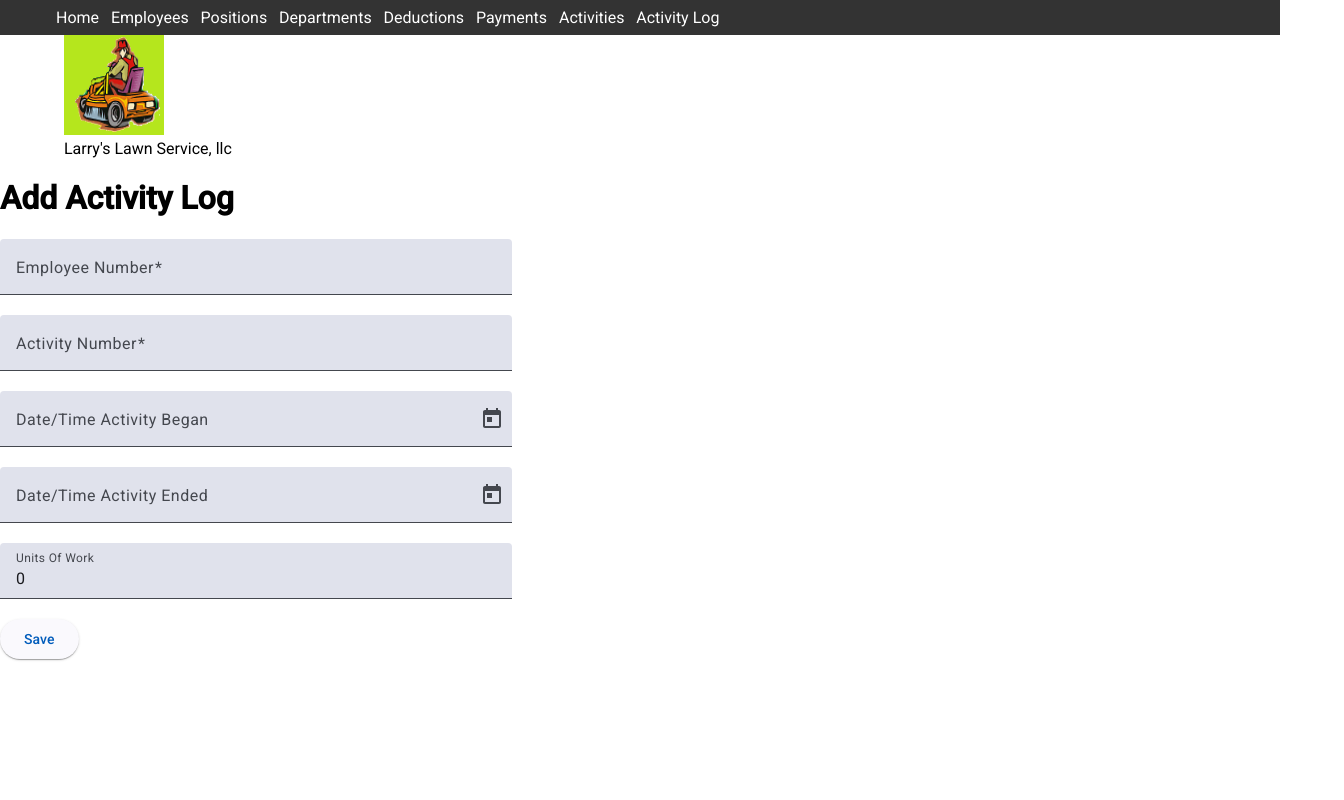
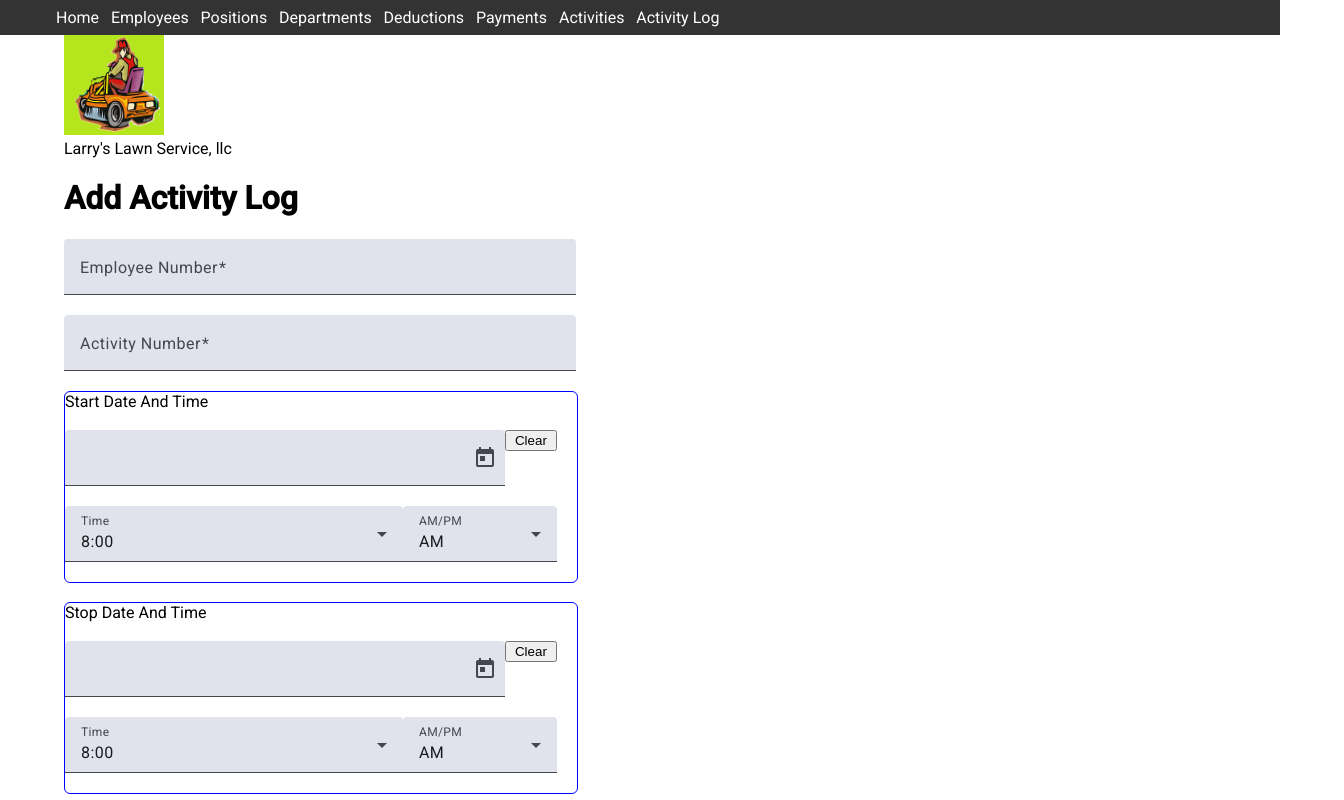
Before and after one commit to gdaniel409/GLPayroll2, an Angular app: page /createactivitylog in a window 1280 px wide. Shown: the top 800 px of the page, 1344 px wide, since content can reach past the window. Built offline with nearby package versions, Linux system fonts and the light colour scheme; no server answers.

Commit message:
revision 2.0.0

```diff
--- a/src/app/ActivityLogs/activity-log-create/activity-log-create.component.html
+++ b/src/app/ActivityLogs/activity-log-create/activity-log-create.component.html
@@ -1,23 +1,36 @@
 
+<div style="margin-left: 5%; width: 100%;">
 
     <h1>Add Activity Log</h1>
 
-
     <form [formGroup]="activityLogForm" (ngSubmit)="onSubmit()">
 
-         <mat-form-field style="width: 40%;">
+        <mat-form-field style="width: 40%;">
             <mat-label>Employee Number</mat-label>
             <input formControlName="employeenumber" matInput required />
             <mat-error>Employee Number is required</mat-error>
         </mat-form-field><br />
 
-          <mat-form-field style="width: 40%;">
+        <mat-form-field style="width: 40%;">
             <mat-label>Activity Number</mat-label>
             <input formControlName="activitynumber" matInput required />
             <mat-error>Employee Number is required</mat-error>
         </mat-form-field><br />
 
-        <mat-form-field style="width: 40%;">
+        <app-date-time #startDateTime [dateLabel]="startDateLabel"
+            (selectionChange)="handleStartDateChangeSelection($event)">
+        </app-date-time>
+
+        <br />
+
+        <app-date-time #endDateTime [dateLabel]="endDateLabel"
+            (selectionChange)="handleEndDateChangeSelection($event)">
+        </app-date-time>
+
+
+        <br />
+
+        <!-- <mat-form-field style="width: 40%;">
             <mat-label>Date/Time Activity Began</mat-label>
             <input formControlName="dateBeginActivity" [matDatepicker]="picker" matInput />
             <mat-datepicker-toggle matSuffix [for]="picker"></mat-datepicker-toggle>
@@ -32,12 +45,12 @@
             <mat-datepicker-toggle matSuffix [for]="picker2"></mat-datepicker-toggle>
             <mat-datepicker #picker2></mat-datepicker>
 
-        </mat-form-field><br />
+        </mat-form-field><br /> -->
 
         <mat-form-field style="width: 40%;">
             <mat-label>Units Of Work</mat-label>
-            <input formControlName="unitsofwork" matInput />
-
+            <input formControlName="unitsofwork" matInput required />
+            <mat-error>Units Of Work is required</mat-error>
         </mat-form-field><br />
 
         <div style="width: 40%;">
@@ -49,3 +62,5 @@
 
 
     </form>
+
+</div>
--- a/src/app/ActivityLogs/activity-log-create/activity-log-create.component.ts
+++ b/src/app/ActivityLogs/activity-log-create/activity-log-create.component.ts
@@ -5,7 +5,7 @@
 
 
 */
-import { Component, OnInit } from '@angular/core';
+import { Component, OnInit, ViewChild } from '@angular/core';
 
 import { FormBuilder, FormGroup, ReactiveFormsModule, Validators } from '@angular/forms';
 import { ActivatedRoute, Router } from '@angular/router';
@@ -18,6 +18,8 @@ import { MatInputModule } from '@angular/material/input';
 import { MatButton } from '@angular/material/button';
 import { SubsidiaryHttpService } from '../../Services/SubPayroll/subsidiary-http-service.service';
 import { ActivityLogHttpService } from '../../Services/ActivityLogService/ActivityLogService';
+import { DateTimeComponent } from "../../Controls/DateTime/date-time/date-time.component";
+import { DateTimeModel } from '../../Models/DateTimeModel';
 
 
 @Component({
@@ -32,12 +34,25 @@ import { ActivityLogHttpService } from '../../Services/ActivityLogService/Activi
     MatNativeDateModule,
     MatInputModule,
     MatButton,
-
+    DateTimeComponent
   ],
   templateUrl: './activity-log-create.component.html',
   styleUrl: './activity-log-create.component.css'
 })
 export class ActivityLogCreateComponent implements OnInit {
+
+  @ViewChild('startDateTime') startDateComponentRef!: DateTimeComponent;
+  @ViewChild('endDateTime') endDateComponentRef!: DateTimeComponent;
+
+  startDateTime: DateTimeModel | undefined;
+  endDateTime: DateTimeModel | undefined;
+
+  handleEndDateChangeSelection($event: any) {
+    this.endDateTime = $event;
+  }
+  handleStartDateChangeSelection($event: any) {
+    this.startDateTime = $event;
+  }
 
   activityLogForm!: FormGroup;
   activityID: number | undefined;
@@ -48,7 +63,8 @@ export class ActivityLogCreateComponent implements OnInit {
 
   loading = false;
   submitted = false;
-
+  startDateLabel: string = "Start Date And Time";
+  endDateLabel: string = "Stop Date And Time";
 
   constructor(
     private formBuilder: FormBuilder,
@@ -56,8 +72,7 @@ export class ActivityLogCreateComponent implements OnInit {
     private router: Router,
     private httpActivityLogService: ActivityLogHttpService,
 
-  )
-  {
+  ) {
     //inject api string
     this.httpActivityLogService.apiString = "activitylogmodel";
   }
@@ -73,18 +88,14 @@ export class ActivityLogCreateComponent implements OnInit {
 
     this.activityLogForm = this.formBuilder.group({
 
-       activitynumber:[this.activityNumber],
-       employeenumber:[this.employeeNumber],
-       unitsofwork : [0],
+      activitynumber: [this.activityNumber],
+      employeenumber: [this.employeeNumber],
+      unitsofwork: [0],
       dateBeginActivity: [],
       dateEndedActivity: [],
 
 
     });
-
-    //this.activityLogForm.reset();
-
-
 
   }
 
@@ -93,29 +104,45 @@ export class ActivityLogCreateComponent implements OnInit {
     if (this.activityLogForm === undefined || this.activityLogForm.invalid) {
       return;
     }
+
+    if(this.endDateTime == undefined){
+      this.endDateComponentRef.hasErrors("Required");
+    }
+
+    if(this.startDateTime == undefined){
+      this.startDateComponentRef.hasErrors("Required");
+    }
+
+    if(this.endDateTime == undefined || this.startDateTime == undefined){
+      return;
+    }
     this.submitted = true;
     this.loading = true;
 
     //create activity log here
 
-   const activityLogModel : ActivityLogModel={
+    const activityLogModel: ActivityLogModel = {
       id: undefined,
       activityID: this.activityID,
       employeeID: this.employeeID,
       unitsOfWork: this.activityLogForm.value.unitsofwork,
-     dateTimeBeginActivity: this.activityLogForm.value.dateBeginActivity,
-     dateTimeEndActivity: this.activityLogForm.value.dateEndedActivity,
+      dateTimeBeginActivity: this.startDateTime?.dateTime,
+      dateTimeEndActivity: this.endDateTime?.dateTime,
       activityNumber: this.activityNumber,
       employeeNumber: this.employeeNumber,
       resolved: false,
     }
 
     this.httpActivityLogService.addItem(activityLogModel).subscribe({
-      next: (value)=>{
+      next: (value) => {
 
         this.activityLogForm.reset();
         this.loading = false;
         this.submitted = false;
+        this.endDateComponentRef.clearSelection();
+        this.startDateComponentRef.clearSelection();
+        this.startDateComponentRef.hasErrors("Required");
+        this.endDateComponentRef.hasErrors("Required");
 
       }
     });
--- a/src/app/ActivityLogs/activity-log-list/activity-log-list.component.html
+++ b/src/app/ActivityLogs/activity-log-list/activity-log-list.component.html
@@ -45,7 +45,7 @@
       <ng-container matColumnDef="datetimebegin">
             <th mat-header-cell *matHeaderCellDef>Date/Time Begin</th>
             <td mat-cell *matCellDef="let activitylog">
-                  {{ activitylog.dateTimeBeginActivity | date:'MM/dd/yyyy'}}
+                  {{ activitylog.dateTimeBeginActivity | date:'short'}}
             </td>
       </ng-container>
 
@@ -53,7 +53,7 @@
       <ng-container matColumnDef="datetimeend">
             <th mat-header-cell *matHeaderCellDef>Date/Time End</th>
             <td mat-cell *matCellDef="let activitylog">
-                  {{ activitylog.dateTimeEndActivity | date:'MM/dd/yyyy'}}
+                  {{ activitylog.dateTimeEndActivity | date:'short'}}
             </td>
       </ng-container>
 
--- /dev/null
+++ b/src/app/Controls/DateTime/date-time/date-time.component.css
@@ -0,0 +1,15 @@
+
+.border-style{
+    border: 1px solid;
+    border-color: blue;
+    border-radius: 6px;
+    width: 40%;
+}
+
+.colormeblue{
+    color: blue;
+}
+
+.colormeblack{
+    color: black;
+}
--- /dev/null
+++ b/src/app/Controls/DateTime/date-time/date-time.component.html
@@ -0,0 +1,71 @@
+
+<div class="border-style colormeblue">
+
+     <mat-label class="colormeblack"> {{dateLabel}}</mat-label><br /><br />
+    <mat-form-field style="width: 86%;">
+
+        <input
+        [value]="monthandyear"
+        (dateChange)="onMonthAndYearChanged($event)" [matDatepicker]="picker" matInput required/>
+        <mat-datepicker-toggle matSuffix [for]="picker"></mat-datepicker-toggle>
+        <mat-datepicker  #picker >
+            <mat-error>{{dateLabel}} is required</mat-error>
+        </mat-datepicker>
+
+    </mat-form-field>
+    <button style="width: 10%; vertical-align: top;" (click)="clearSelection()">Clear</button>
+    <br />
+
+    <mat-form-field style="width: 66%;">
+        <mat-label>Time</mat-label>
+
+        <mat-select matSelect
+        [value]="time"
+        (selectionChange)="onTimeSelectionChange($event)" [compareWith]="compare">
+            <mat-option value="1200">12:00</mat-option>
+            <mat-option value="1230">12:30</mat-option>
+            <mat-option value="100">1:00</mat-option>
+            <mat-option value="130">1:30</mat-option>
+            <mat-option value="200">2:00</mat-option>
+            <mat-option value="230">2:30</mat-option>
+
+            <mat-option value="300">3:00</mat-option>
+            <mat-option value="330">3:30</mat-option>
+            <mat-option value="400">4:00</mat-option>
+            <mat-option value="430">4:30</mat-option>
+            <mat-option value="500">5:00</mat-option>
+            <mat-option value="530">5:30</mat-option>
+
+            <mat-option value="600">6:00</mat-option>
+            <mat-option value="630">6:30</mat-option>
+            <mat-option value="700">7:00</mat-option>
+            <mat-option value="730">7:30</mat-option>
+            <mat-option value="800">8:00</mat-option>
+            <mat-option value="830">8:30</mat-option>
+
+            <mat-option value="900">9:00</mat-option>
+            <mat-option value="930">9:30</mat-option>
+            <mat-option value="1000">10:00</mat-option>
+            <mat-option value="1030">10:30</mat-option>
+            <mat-option value="1100">11:00</mat-option>
+            <mat-option value="1130">11:30</mat-option>
+
+        </mat-select>
+
+    </mat-form-field>
+    <mat-form-field style="width: 30%;">
+
+        <mat-label>AM/PM</mat-label>
+
+        <mat-select matSelect
+        [value]="ampm"
+         (selectionChange)="onAMPMSelectionChange($event)" [compareWith]="compare">
+            <mat-option value="AM">AM</mat-option>
+            <mat-option value="PM">PM</mat-option>
+        </mat-select>
+
+    </mat-form-field>
+
+    <mat-label style="color: red">{{error}}</mat-label>
+
+</div>
--- /dev/null
+++ b/src/app/Controls/DateTime/date-time/date-time.component.ts
@@ -0,0 +1,134 @@
+import { Component, EventEmitter, Input, Output } from '@angular/core';
+import { MatInput, MatInputModule } from "@angular/material/input";
+import { MatDatepicker, MatDatepickerModule } from "@angular/material/datepicker";
+import { MatSelect } from '@angular/material/select';
+import { MatOption } from '@angular/material/core';
+import { formatDate } from "@angular/common";
+import { DateTimeModel as DateTimeModel } from '../../../Models/DateTimeModel';
+
+
+@Component({
+  selector: 'app-date-time',
+  imports: [
+    MatInputModule,
+    MatDatepicker,
+    MatInput,
+    MatDatepickerModule,
+    MatSelect,
+    MatOption,
+  ],
+  templateUrl: './date-time.component.html',
+  styleUrl: './date-time.component.css'
+})
+export class DateTimeComponent {
+  clearSelection() {
+    this.dateTimeModel = undefined;
+    this.monthandyear = "";
+
+    if (this.selectionChange !== undefined) {
+
+      this.selectionChange.emit(this.dateTimeModel);
+
+    }
+
+  }
+
+  monthandyear: string = "";
+  ampm: string = "AM";
+  time: string = "800";
+  startDate: Date | undefined;
+  error: string = "";
+  currentTimeValue: number = 800;
+
+  dateTimeModel: DateTimeModel | undefined;
+
+  @Input() dateLabel: string | undefined;
+  @Output() selectionChange = new EventEmitter<any>(); // Event for selection changes
+
+  constructor(/* private datePipe: DatePipe */) {
+
+    this.startDate = new Date();
+    const nowDate = this.startDate.toDateString();
+
+    const format = 'MM/dd/yyyy';
+    const locale = 'en-US';
+    this.monthandyear = formatDate(nowDate, format, locale);
+
+    //create the default datetime
+    this.dateTimeModel = new DateTimeModel();
+
+    this.dateTimeModel.amPm = "AM";
+    this.dateTimeModel
+    this.dateTimeModel.month = this.startDate.getMonth();
+    this.dateTimeModel.year = this.startDate.getFullYear();
+    this.dateTimeModel.day = this.startDate.getDay();
+    this.dateTimeModel.time = 800;
+    this.dateTimeModel.dateTime = this.startDate;
+
+
+  }
+
+  hasErrors(err: string){
+
+    this.error = err;
+
+  }
+
+  onMonthAndYearChanged(event: any) {
+
+    const format = 'yyyy-MM-dd';
+    const myDate = event.value;
+    const locale = 'en-US';
+    this.monthandyear = formatDate(myDate, format, locale);
+
+    const parsedElements: string[] = this.monthandyear.split("-");
+
+    this.dateTimeModel!.month = Number(parsedElements[1]);
+    this.dateTimeModel!.day = Number(parsedElements[2]);
+    this.dateTimeModel!.year = Number(parsedElements[0]);
+    this.dateTimeModel?.calculateDateTime();
+
+    if (this.selectionChange !== undefined) {
+      this.selectionChange.emit(this.dateTimeModel);
+    }
+
+  }
+
+  onAMPMSelectionChange(event: any): void {
+    // this.selectionChange.emit(event.value);
+
+    this.ampm = event.value;
+    this.processTime();
+
+
+  }
+
+  onTimeSelectionChange(event: any) {
+
+    this.currentTimeValue = Number(event.value);
+    this.processTime();
+
+  }
+
+  private processTime(){
+
+    this.dateTimeModel!.time = this.currentTimeValue;
+
+    if (this.ampm == "PM") {
+      this.dateTimeModel!.time += 1200;
+    }
+
+    this.dateTimeModel?.calculateDateTime();
+
+    if (this.selectionChange !== undefined) {
+      this.selectionChange.emit(this.dateTimeModel);
+   }
+
+
+  }
+
+  compare(object1: any, object2: any) {
+    return object1 && object2 && object1.toString() == object2.toString()
+  }
+
+}
--- a/src/app/Employees/employee-add-edit/employee-add-edit.component.html
+++ b/src/app/Employees/employee-add-edit/employee-add-edit.component.html
@@ -10,6 +10,11 @@
     }
 
     <form [formGroup]="employeeFormGroup" (ngSubmit)="onSubmit()">
+
+
+        <!-- <app-date-time [dateLabel]="startDateLabel">
+
+        </app-date-time><br /> -->
 
         <mat-form-field style="width: 40%;">
             <mat-label>Title</mat-label>
--- /dev/null
+++ b/src/app/Interfaces/IMoment.ts
@@ -0,0 +1,10 @@
+export interface IMoment{
+
+    month: number;
+    year: number;
+    day: number;
+    amPm: string;
+    time: number;
+    dateTime: Date;
+
+}
--- /dev/null
+++ b/src/app/Models/DateTimeModel.ts
@@ -0,0 +1,31 @@
+import { IMoment } from "../Interfaces/IMoment";
+
+export class DateTimeModel implements IMoment{
+    month: number = 1;
+    year: number = 1900;
+    day: number = 1;
+    amPm: string = "AM";
+    time: number = 800;
+    dateTime!: Date;
+
+    calculateDateTime() : void{
+
+        let timeString : string = String(this.time);
+
+        let hour: string = timeString.substring(0, timeString.length - 2);
+        let minute: string = timeString.substring(timeString.length - 2, timeString.length);
+
+        let time : string = "T" + hour.padStart(2, "0") + ":" + minute.padStart(2, "0") + ":00.000Z";
+
+        let monthAndYear : string = String(this.year) + "-" + String(this.month).padStart(2, "0") +
+            "-" + String(this.day).padStart(2, "0");
+
+        let datetime: string = monthAndYear + time;
+
+        this.dateTime = new Date(datetime);
+
+    };
+
+
+
+}
--- a/src/app/Services/SubPayroll/subsidiary-http-service.service.ts
+++ b/src/app/Services/SubPayroll/subsidiary-http-service.service.ts
@@ -105,17 +105,17 @@ export abstract class SubsidiaryHttpService<model extends IID> implements IHttp<
     //************************************************************* */
     //For demo purposes only*******************************************
     //*************************************************************888 */
-    if(this.list != undefined && this.list.length > 0){
+    if(this.list !== undefined && this.list.length > 0){
     let largestValue = this.list.reduce((max, current) => (current.id! > max! ? current.id : max), this.list[0].id);
       newItem.id = ++largestValue!;
-    }else{
+    }else if(this.list !== undefined && this.list.length === 0){
       newItem.id = 1;
     }
     //************************************************************** */
     return this.http.post<model>(urlAddr, newItem).pipe(
           map(data => {
             this.list.push(data);
-            this.signalRService.sendMessage(this.authenticationservice.token, this.apiString, "addItem");
+            this.signalRService.sendMessage(this.authenticationservice.token, this.apiString, "additem");
             return data;
           }),
           catchError(this.handleError)
@@ -133,7 +133,7 @@ export abstract class SubsidiaryHttpService<model extends IID> implements IHttp<
 
             const ndx = this.list.findIndex(item=>item.id === editItem.id);
             this.list.splice(ndx, 1, editItem);
-            this.signalRService.sendMessage(this.authenticationservice.token, this.apiString, "updateItem");
+            this.signalRService.sendMessage(this.authenticationservice.token, this.apiString, "updateitem");
             return data;
 
           }),
@@ -160,6 +160,7 @@ export abstract class SubsidiaryHttpService<model extends IID> implements IHttp<
             const ndx = this.list.findIndex(item=>item.id === id);
             this.list.splice(ndx, 1);
 
+            this.signalRService.sendMessage(this.authenticationservice.token, this.apiString, "deleteitem");
             return this.list;
 
           }),
--- a/src/app/app.settings.ts
+++ b/src/app/app.settings.ts
@@ -67,9 +67,9 @@ export const appSettings : IAppSettings={
   title: 'GL Payroll',
   version: '1.0',
   hostGLApi: 'https://localhost:7277/',
- // hostSubApi: 'https://localhost:7283/',
+  hostSubApi: 'https://localhost:7283/',
   authenticate: "api/authentication/authenticate",
-  hostSubApi: 'https://www.audiosl.com/GLSubsidiaryAPI/',
+//  hostSubApi: 'https://www.audiosl.com/GLSubsidiaryAPI/',
   trxnEndPoint: 'api/GLLedger/trxn',
   trxnBatchEndPoint: 'api/GLLedger/trxns',
   postEndPoint: 'GLLedger/post',
```
Also changed, not shown: src/app/Employees/employee-add-edit/employee-add-edit.component.ts (+5 -7 lines), 2 other files (tests, documents, lock files or other folders). Lines whose indentation alone changed are shown as unchanged.
